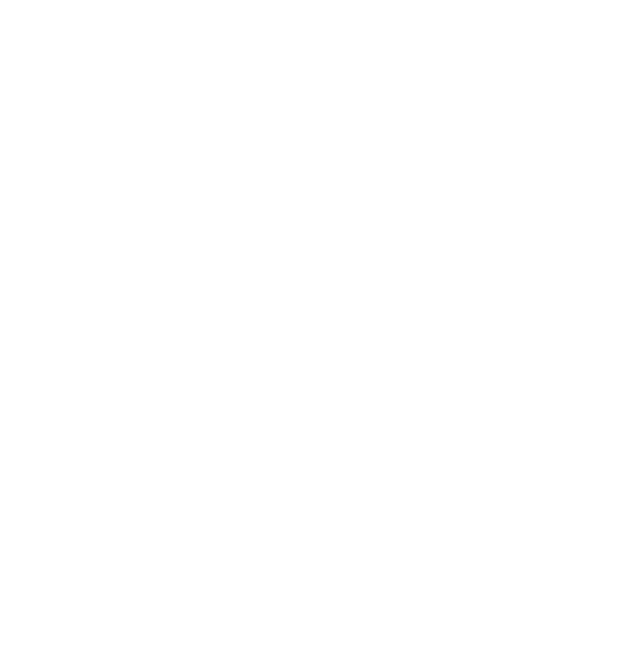
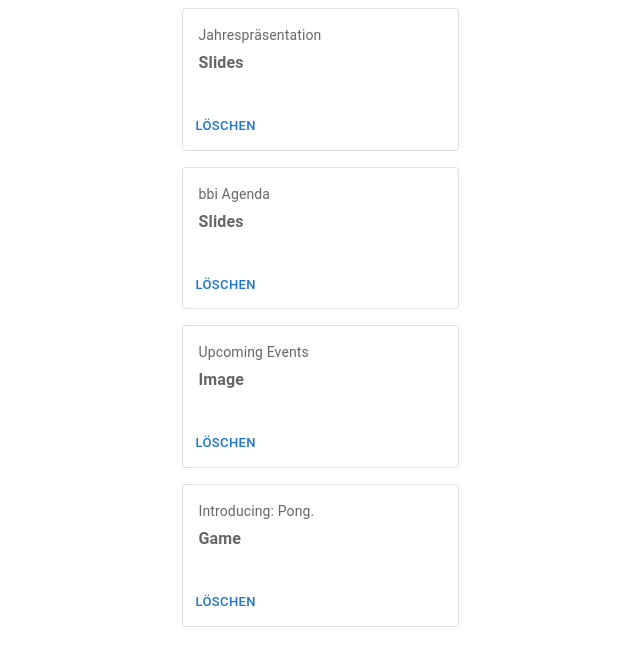
Before and after one commit to ppi-infotainment/ppi-infotainment-editorial, a React (Create React App) app: page /contents in a window 1280 px wide. Shown: the top 666 px of the page, without its empty margins (320-960 px from the left). Built offline with nearby package versions, Linux system fonts and the light colour scheme.

Commit message:
#7 implemented manage content page with mocked data

```diff
--- a/src/App.tsx
+++ b/src/App.tsx
@@ -1,8 +1,8 @@
 import './App.css';
-import HomePage from './pages/homepage/Homepage';
 import { BrowserRouter as Router, Route, Switch } from 'react-router-dom';
 import ManageContentsPage from './pages/manage_contents/ManageContentsPage';
 import ManageDevicesPage from './pages/manage_devices/ManageDevicesPage';
+import HomePage from './pages/homepage/Homepage';
 
 function App() {
   return (
--- /dev/null
+++ b/src/pages/manage_contents/ManageContentsPage.module.css
@@ -0,0 +1,4 @@
+.manage_contents_page {
+    display: flex;
+    justify-content: center;
+};
--- a/src/pages/manage_contents/ManageContentsPage.tsx
+++ b/src/pages/manage_contents/ManageContentsPage.tsx
@@ -1,12 +1,44 @@
-import * as React from "react";
+import { Box } from "@mui/system";
 import { FunctionComponent } from "react";
+import Content from "../../types/Content";
+import ContentCard from "./components/ContentCard/ContentCard";
+import styles from './ManageContentsPage.module.css';
 
 const ManageContents: FunctionComponent = () => {
+    const mockedData: Content[] = [
+        {
+            name: "Jahrespräsentation",
+            type: "Slides"
+        },
+        {
+            name: "bbi Agenda",
+            type: "Slides"
+        },
+        {
+            name: "Upcoming Events",
+            type: "Image"
+        },
+        {
+            name: "Introducing: Pong.",
+            type: "Game"
+        },
+    ];
+
+    const handleDeleteClick = () => {
+
+    };
 
     return (
-        <div>
+        <div className={styles.manage_contents_page}>
+            <Box sx={{ flexDirection: 'column', display: 'flex', alignContent: 'center', alignSelf: 'center' }}>
+                {mockedData.map((content) =>
+                <ContentCard
+                    contentElement={content}
+                    onDeleteClick={handleDeleteClick}
+                    key={content.name + "_" + content.type}/>)}
+            </Box>
+        </div>
 
-        </div>
     );
 };
 
--- /dev/null
+++ b/src/pages/manage_contents/components/ContentCard/ContentCard.module.css
@@ -0,0 +1,4 @@
+.content_card {
+    margin: 8px;
+    max-width: 300px;
+}
--- /dev/null
+++ b/src/pages/manage_contents/components/ContentCard/ContentCard.tsx
@@ -0,0 +1,33 @@
+import { Button, Card, CardActions, CardContent, Typography } from "@mui/material";
+import { Box } from "@mui/system";
+import { FunctionComponent } from "react";
+import Content from "../../../../types/Content";
+import styles from './ContentCard.module.css';
+
+export type ContentCardProps = {
+    contentElement: Content;
+    onDeleteClick: () => void;
+};
+
+
+const ContentCard: FunctionComponent<ContentCardProps> = ({ contentElement }) => {
+    return (
+        <Box className={styles.content_card} sx={{ minWidth: 275 }}>
+            <Card sx={{ minWidth: 275 }} variant='outlined'>
+                <CardContent>
+                    <Typography sx={{ fontSize: 14 }} color="text.secondary" gutterBottom>
+                        {contentElement.name}
+                    </Typography>
+                    <Typography sx={{ mb: 1.5, fontWeight: 'bold' }} color="text.secondary">
+                        {contentElement.type}
+                    </Typography>
+                </CardContent>
+                <CardActions>
+                    <Button size="small">Löschen</Button>
+                </CardActions>
+            </Card>
+        </Box>
+    );
+};
+
+export default ContentCard;
--- /dev/null
+++ b/src/types/Content.ts
@@ -0,0 +1,6 @@
+type Content = {
+    name: string;
+    type: string
+};
+
+export default Content;
```
